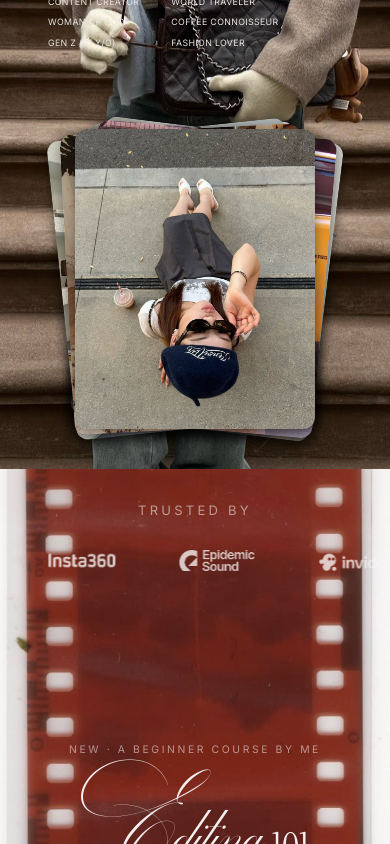
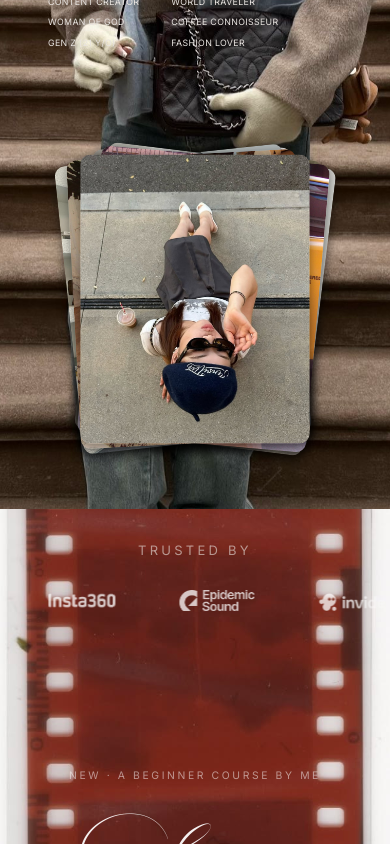
Before and after one commit to calistasuherman/Portfolio, a Next.js app: page / in a window 390 px wide. Shown: the part 1100-1944 px from the top of the page. Built offline with nearby package versions, Linux system fonts and the light colour scheme; a web font is replaced by a local one.

Commit message:
Restore About Me section size with smaller photo stack, footer back to CAL1STAR Editing, space under course eyebrow
Co-Authored-By: Claude Opus 5.5 (1M context) <noreply@anthropic.com>
Claude-Session: https://claude.ai/code/session_01Cr4s84pufWnoFbBW8rf26z

```diff
--- a/app/contact/page.tsx
+++ b/app/contact/page.tsx
@@ -157,7 +157,7 @@ export default function ContactPage() {
         style={{ zIndex: 2, borderTop: "1px solid rgba(139,0,0,0.15)" }}
       >
         <p className="font-inter text-text-muted opacity-40" style={{ fontSize: "0.65rem", letterSpacing: "0.18em" }}>
-          @2026 CALISTA SUHERMAN.&nbsp;&nbsp;PSALM 46:5
+          @2026 CAL1STAR EDITING.&nbsp;&nbsp;PSALM 46:5
         </p>
       </footer>
     </main>
--- a/app/course/page.tsx
+++ b/app/course/page.tsx
@@ -272,7 +272,7 @@ export default function CoursePage() {
         style={{ zIndex: 2, borderTop: "1px solid rgba(139,0,0,0.15)" }}
       >
         <p className="font-inter text-text-muted opacity-40" style={{ fontSize: "0.65rem", letterSpacing: "0.18em" }}>
-          @2026 CALISTA SUHERMAN.&nbsp;&nbsp;PSALM 46:5
+          @2026 CAL1STAR EDITING.&nbsp;&nbsp;PSALM 46:5
         </p>
       </footer>
     </main>
--- a/app/page.tsx
+++ b/app/page.tsx
@@ -122,7 +122,7 @@ function FeaturedCard({ src, tag }: { src: string; tag: string }) {
 function FlipPhoto() {
   const [order, setOrder] = useState(STACK_PHOTOS.map((_, i) => i));
   return (
-    <div style={{ position: "relative", width: "clamp(240px, 26vw, 365px)", height: "clamp(300px, 33vw, 470px)" }}>
+    <div style={{ position: "relative", width: "clamp(270px, 30vw, 420px)", height: "clamp(340px, 38vw, 540px)", transform: "scale(0.85)" }}>
       {order.map((photoIdx, stackPos) => {
         const off = PHOTO_OFFSETS[stackPos] ?? PHOTO_OFFSETS[PHOTO_OFFSETS.length - 1];
         const isTop = stackPos === 0;
@@ -289,7 +289,7 @@ export default function Home() {
       {/* ── Course teaser ── */}
       <section style={{ minHeight: "70vh", display: "flex", flexDirection: "column", justifyContent: "center", padding: "5.5rem clamp(1.5rem, 6vw, 5rem)", textAlign: "center" }}>
         <RevealToggle>
-          <p style={{ fontFamily: "var(--font-inter)", fontSize: "clamp(0.65rem, 0.9vw, 0.8rem)", letterSpacing: "0.25em", textTransform: "uppercase", color: "rgba(245,240,240,0.55)" }}>New · A beginner course by me</p>
+          <p style={{ fontFamily: "var(--font-inter)", fontSize: "clamp(0.65rem, 0.9vw, 0.8rem)", letterSpacing: "0.25em", textTransform: "uppercase", color: "rgba(245,240,240,0.55)", marginBottom: "1.75rem" }}>New · A beginner course by me</p>
           <h2 style={{ fontWeight: "normal", color: "#f5f0f0", fontSize: "clamp(3rem, 7vw, 6.5rem)", lineHeight: 1.1, padding: "0.9em 0 0.45em", whiteSpace: "nowrap" }}>
             <span style={{ fontFamily: "BillaMount, cursive" }}>Editing</span>
             <span style={{ fontFamily: "var(--font-melodrama)", fontSize: "0.8em", marginLeft: "0.3em" }}>101</span>
@@ -337,7 +337,7 @@ export default function Home() {
       {/* ── Footer ── */}
       <footer className="section-content py-8 text-center" style={{ borderTop: "1px solid rgba(139,0,0,0.2)" }}>
         <p className="font-inter text-text-muted opacity-40" style={{ fontSize: "0.65rem", letterSpacing: "0.18em" }}>
-          @2026 CALISTA SUHERMAN.&nbsp;&nbsp;PSALM 46:5
+          @2026 CAL1STAR EDITING.&nbsp;&nbsp;PSALM 46:5
         </p>
       </footer>
 
--- a/app/work/page.tsx
+++ b/app/work/page.tsx
@@ -577,7 +577,7 @@ export default function WorkPage() {
 
       <footer className="section-content py-8 text-center" style={{ borderTop: "1px solid rgba(139,0,0,0.2)" }}>
         <p className="font-inter text-text-muted opacity-40" style={{ fontSize: "0.65rem", letterSpacing: "0.18em" }}>
-          @2026 CALISTA SUHERMAN.&nbsp;&nbsp;PSALM 46:5
+          @2026 CAL1STAR EDITING.&nbsp;&nbsp;PSALM 46:5
         </p>
       </footer>
     </main>
```
